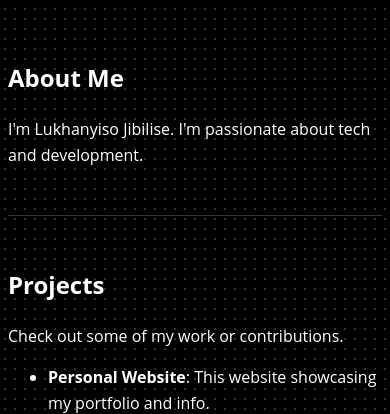
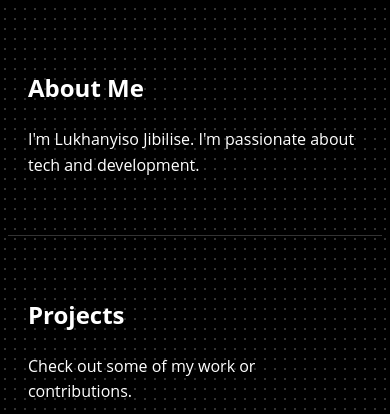
Before and after one commit to khanyiso2/Simple-website, a plain HTML site: page index.html in a window 390 px wide. Shown: the part 176-590 px from the top of the page. Drawn offline with Linux system fonts and the light colour scheme.

Commit message:
Update CSS for styling and responsiveness tweaks

```diff
--- a/styles.css
+++ b/styles.css
@@ -23,7 +23,7 @@ body {
 }
 
 section {
-  padding: 30px 0;
+  padding: 40px 20px;
   border-bottom: 1px solid #333;
   opacity: 0;
   transform: translateY(10px);
```
